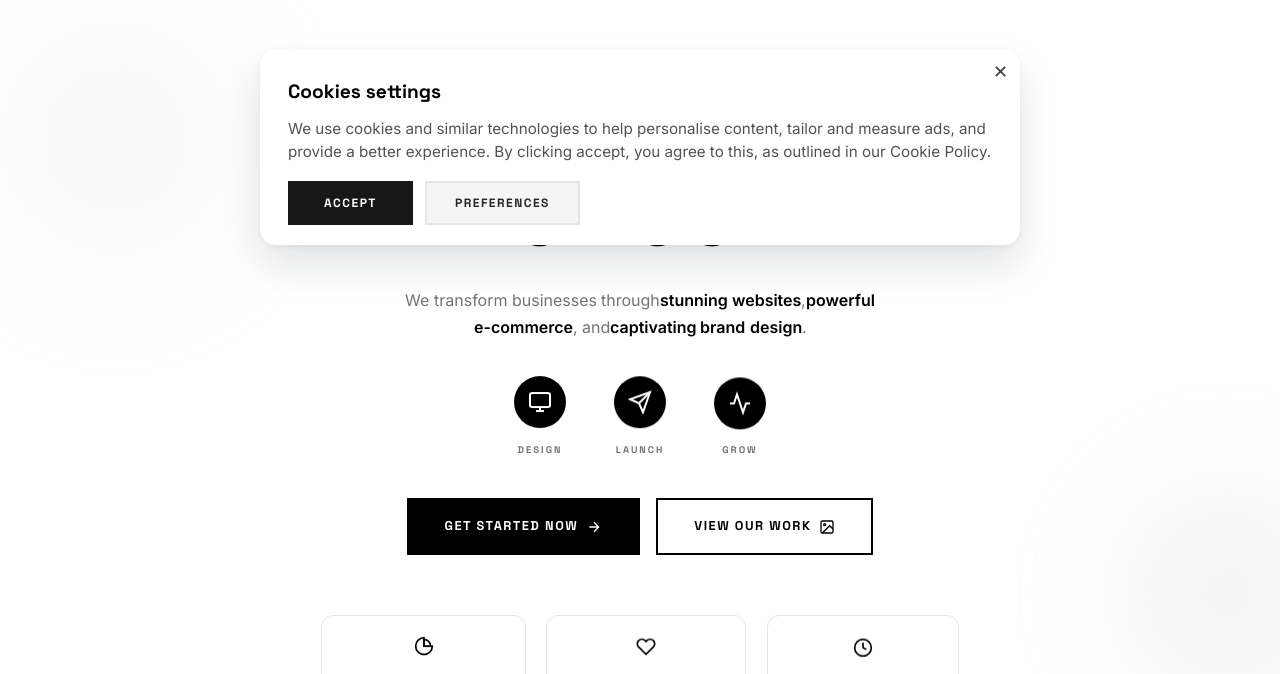
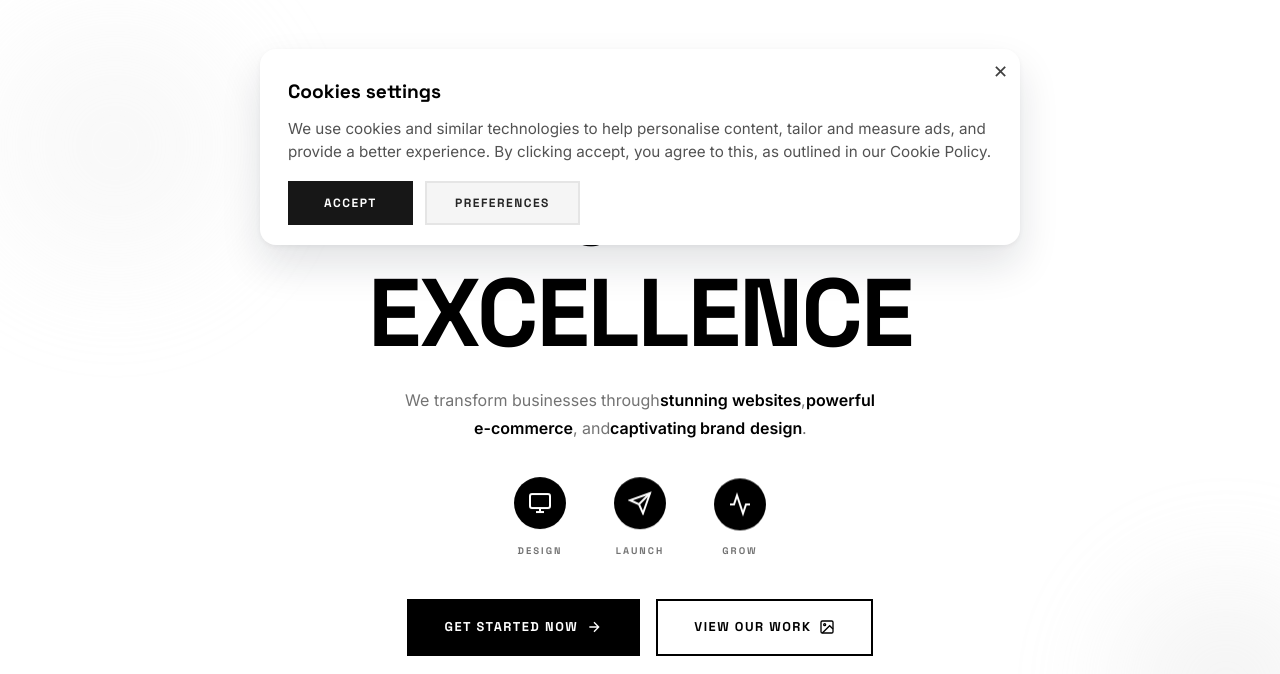
Before and after one commit to agrinaitweltd/kavo, a website: page index.html in a window 1280 px wide. Shown: the part 79-753 px from the top of the page. Drawn offline with Linux system fonts and the light colour scheme.

Commit message:
restore hero text

```diff
--- a/index.html
+++ b/index.html
@@ -96,7 +96,7 @@
         <div class="container">
             <div class="hero-content">
                 <h1 class="hero-title" data-animate="fade-up" data-delay="100">
-                        jedi is a monkey faridah
+                    CRAFT<br>DIGITAL<br>EXCELLENCE
                 </h1>
                 <p class="hero-subtitle" data-animate="fade-up" data-delay="200">
                     We transform businesses through <strong>stunning websites</strong>, <strong>powerful e-commerce</strong>, and <strong>captivating brand design</strong>.
```
